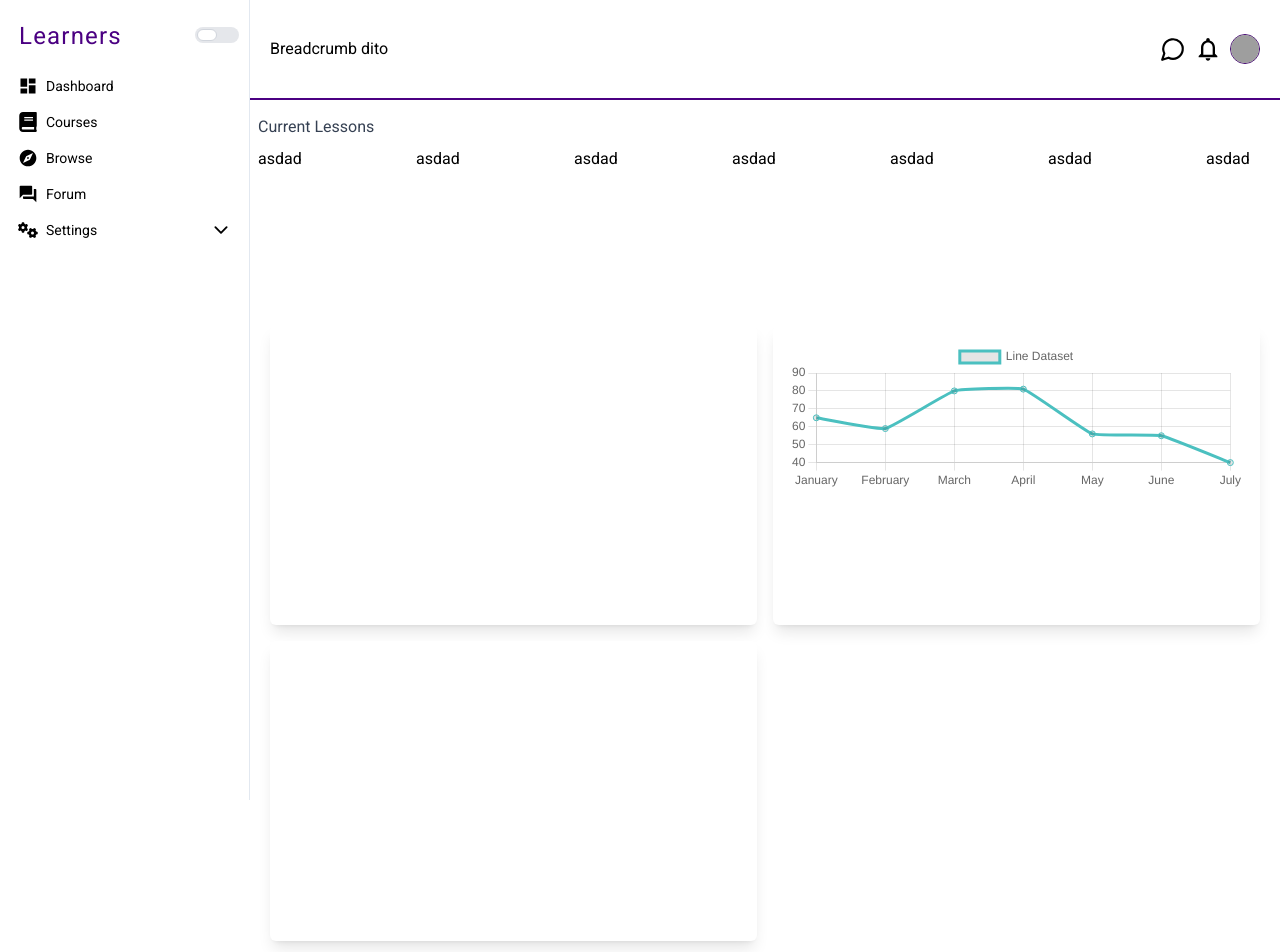
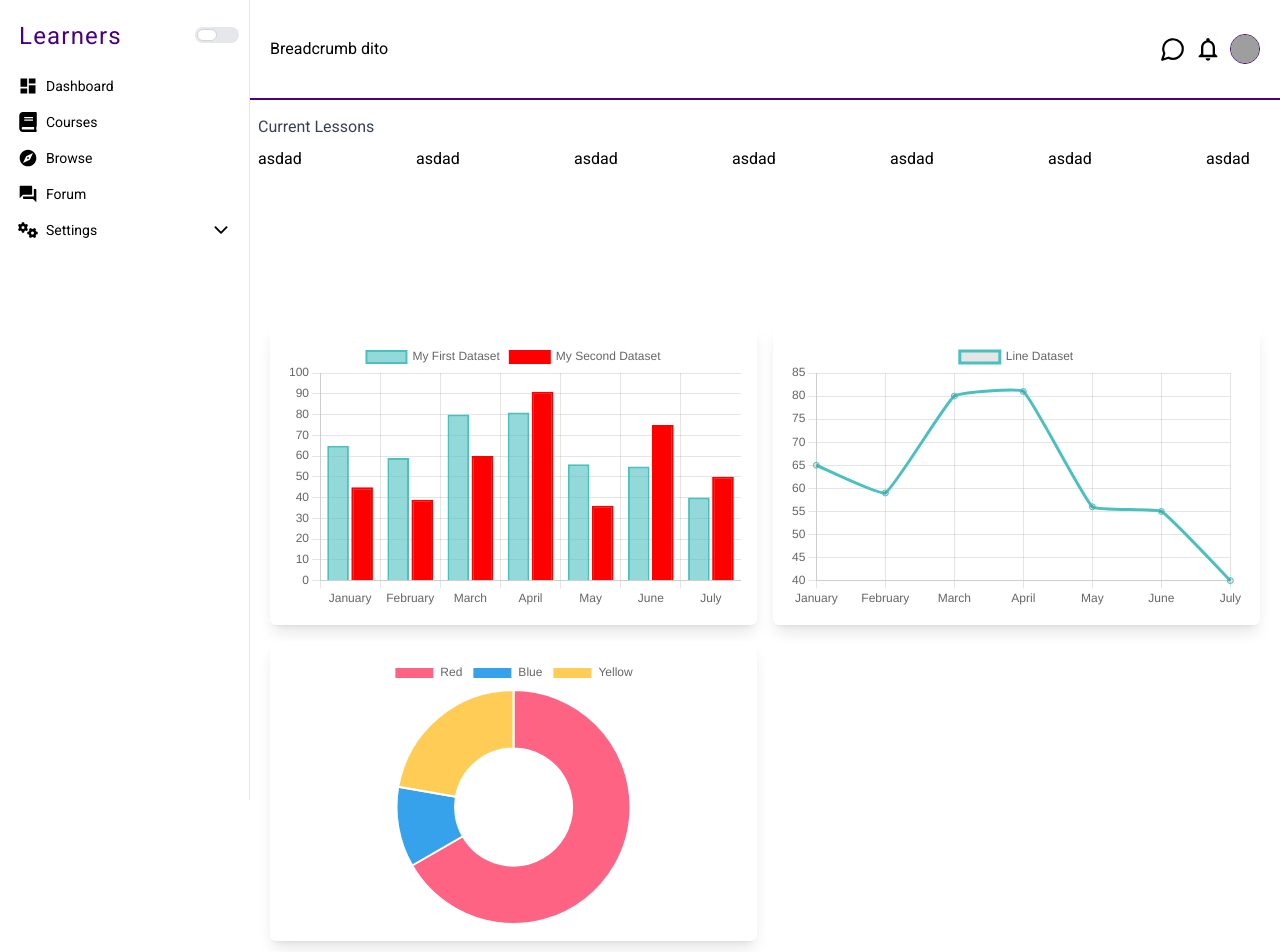
Before and after one commit to wardDward/educore_fe, a Next.js app: page /dashboard in a window 1280 px wide. Shown: the top 952 px of the page. Built offline with nearby package versions, Linux system fonts and the light colour scheme; grey boxes are pictures that could not be loaded.

Commit message:
feat: graphs

```diff
--- a/src/app/(learners)/_components/Graph.tsx
+++ b/src/app/(learners)/_components/Graph.tsx
@@ -1,4 +1,7 @@
+"use client"
 import LineGraph from '@/app/_components/graphs/LineGraph'
+import DoughnutGraph from '@/app/_components/graphs/DoughnutGraph'
+import BarGraph from '@/app/_components/graphs/BarGraph'
 import React from 'react'
 
 function Graph() {
@@ -6,13 +9,13 @@ function Graph() {
     <div>
       <div className="grid grid-cols-1 lg:grid-cols-2 gap-4 p-1 md:p-5">
         <div className="w-full h-[300px] bg-white shadow-lg p-4 rounded-md">
-          {/* <Bar ref={(el) => (barRef.current = el?.chartInstance)} data={data} options={chartOptions} /> */}
+          <BarGraph/>
         </div>
         <div className="w-full h-[300px] bg-white shadow-lg p-4 rounded-md">
             <LineGraph/>
         </div>
         <div className="w-full h-[300px] bg-white shadow-lg p-4 rounded-md">
-          {/* <Doughnut ref={(el) => (doughnutRef.current = el?.chartInstance)} data={doughnutData} options={chartOptions} /> */}
+          <DoughnutGraph/>
         </div>
       </div>
     </div>
--- /dev/null
+++ b/src/app/_components/graphs/BarGraph.tsx
@@ -0,0 +1,64 @@
+import React, { useRef, useEffect } from 'react'
+
+import {
+    Chart as ChartJS,
+    PointElement,
+    CategoryScale,
+    BarElement,
+    Title,
+    Tooltip,
+    Legend,
+    ChartOptions,
+} from "chart.js";
+import { Bar } from 'react-chartjs-2';
+
+ChartJS.register(
+    PointElement,
+    CategoryScale,
+    BarElement,
+    Title,
+    Tooltip,
+    Legend,
+)
+function BarGraph() {
+    const barRef = useRef<ChartJS<"bar", number[], string>>(null)
+
+
+    const data = {
+        labels: ["January", "February", "March", "April", "May", "June", "July"],
+        datasets: [
+            {
+                label: "My First Dataset",
+                data: [65, 59, 80, 81, 56, 55, 40],
+                backgroundColor: "rgba(75, 192, 192, 0.6)",
+                borderColor: "rgba(75, 192, 192, 1)",
+                borderWidth: 2,
+            },
+            {
+                label: "My Second Dataset",
+                data: [45, 39, 60, 91, 36, 75, 50],
+                backgroundColor: "red",
+                borderColor: "red",
+                borderWidth: 2,
+            },
+        ],
+    };
+
+    const chartOptions: ChartOptions<"bar"> = {
+        responsive: true,
+        maintainAspectRatio: false,
+        plugins: {
+            legend: { position: "top" },
+        },
+    }
+    useEffect(() => {
+        return () => { barRef.current?.destroy() }
+    })
+    return (
+        <div className='w-full h-full'>
+            <Bar ref={barRef} data={data} options={chartOptions} />
+        </div>
+    )
+}
+
+export default BarGraph
--- /dev/null
+++ b/src/app/_components/graphs/DoughnutGraph.tsx
@@ -0,0 +1,60 @@
+"use client"
+import React, {useRef, useEffect} from 'react'
+
+import {
+    Chart as ChartJS,
+    PointElement,
+    CategoryScale,
+    ArcElement,
+    Title,
+    Tooltip,
+    Legend,
+    ChartOptions,
+} from "chart.js";
+import { Doughnut } from 'react-chartjs-2';
+
+ChartJS.register(
+    PointElement,
+    CategoryScale,
+    Title,
+    Tooltip,
+    Legend,
+    ArcElement
+);
+function DoughnutGraph() {
+  const doughnutRef = useRef<ChartJS<"doughnut",number[], string>>(null)
+  const data = {
+    labels: ["Red", "Blue", "Yellow"],
+    datasets: [
+      {
+        label: "Doughnut Dataset",
+        data: [300, 50, 100],
+        backgroundColor: [
+          "rgb(255, 99, 132)",
+          "rgb(54, 162, 235)",
+          "rgb(255, 205, 86)",
+        ],
+        hoverOffset: 4,
+      },
+    ],
+  };
+
+ const chartOptions: ChartOptions<"doughnut"> = {
+    responsive: true,
+    maintainAspectRatio: false,
+    plugins: {
+      legend: { position: "top" },
+    },
+  }
+
+  useEffect(() => {
+    return() => {doughnutRef.current?.destroy()}
+  },[])
+  return (
+    <div className="w-full h-full">
+      <Doughnut ref={doughnutRef} data={data} options={chartOptions}/>
+    </div>
+  )
+}
+
+export default DoughnutGraph
--- a/src/app/_components/graphs/LineGraph.tsx
+++ b/src/app/_components/graphs/LineGraph.tsx
@@ -49,7 +49,7 @@ function LineGraph() {
     }
 
     return (
-        <div>
+    <div className="w-full h-full">
             <Line ref={lineRef} data={line_data} options={chartOptions} />
         </div>
     )
```
